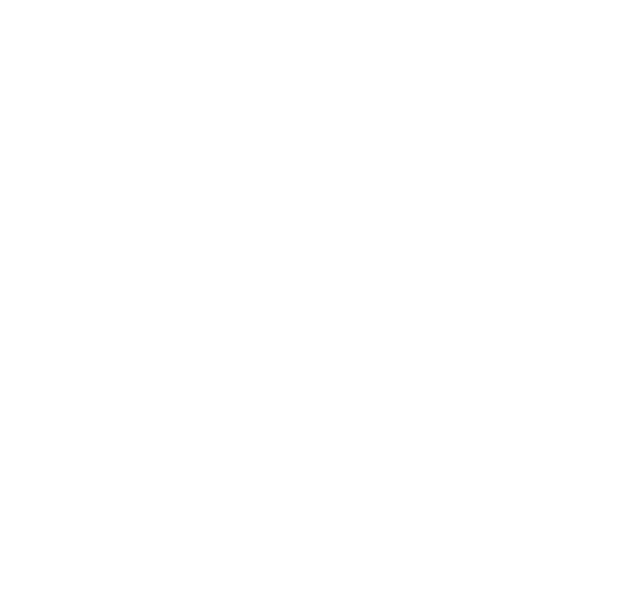
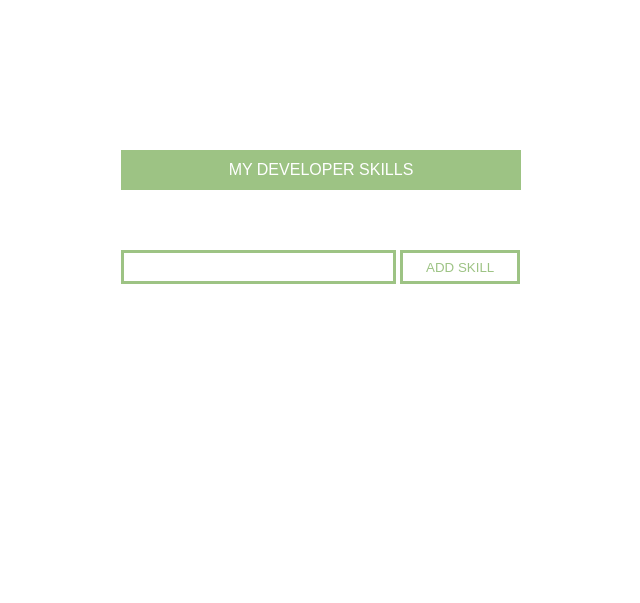
Before and after one commit to jfranzm/jQuery-Lab, a plain HTML site: page index.html in a window 1280 px wide. Shown: the whole page, without its empty margins (319-959 px from the left). Drawn offline with nearby package versions, Linux system fonts and the light colour scheme.

Commit message:
update UI and fx

```diff
--- a/css/main.css
+++ b/css/main.css
@@ -0,0 +1,113 @@
+* {
+    aspect-ratio: 1 / 1;
+}
+
+body {
+    margin: 0;
+    overflow: hidden;
+}
+
+#container {
+    position: absolute;
+    --Height: 500px;
+    --Width: 400px;
+    height: var(--Height);
+    width: var(--Width);
+    top: calc(50% - var(--Height)/2);
+    left: calc(50% - var(--Width)/2);
+}
+:root{
+    --headerHeight: 5vh;
+}
+
+#heading {
+    position: absolute;
+    display: flex;
+    font-family: arial;
+    background-color: rgba(157, 195, 132);
+    color: white;
+    width: 100%;
+    height: var(--headerHeight);
+    justify-content: center;
+    align-items: center;
+    text-align: center;
+}
+
+#content {
+    position: absolute;
+    top: var(--headerHeight);
+    height: calc(100% - var(--headerHeight) - 50px);
+    width: 100%;
+    overflow: scroll;
+}
+
+#btm-row {
+    position: absolute;
+    min-height: fit-content;
+    max-height: fit-content;
+    height: 50px;
+    width: 100%;
+    margin-top: 1rem;
+    gap: 10px;
+    bottom: 0;
+}
+input {
+    border: rgba(157, 195, 132) solid 3px;
+}
+#input {
+    height: 1.65rem;
+    width: 66.3%;
+    min-width: 0;
+}
+button {
+    border: rgba(157, 195, 132) solid 3px;
+    color: rgba(157, 195, 132);
+    background-color: white;
+    height: 2.15rem;
+    min-width: 0;
+    width: 30%;
+    margin-bottom: 0;
+}
+
+.skill-cells {
+    width: 100%;
+    height: 2rem;
+    padding: .5rem;
+}
+
+.deleteButtons {
+    width: 1rem;
+    height: 1rem;
+    padding: 1rem;
+    border: none;
+    text-align: center;
+    display: flex;
+    justify-content: center;
+    align-items: center;
+    float: left;
+    background-color: red;
+    color: white;
+    font-family: Arial;
+}
+
+.label-class {
+    float: right;
+    width: calc(100% - 3.5rem);
+    right: .5rem;
+    height: 2rem;
+    position: absolute;
+    display: flex;
+    align-items: center;
+    text-align: left;
+    color: orange;
+    font-family: Arial;
+}
+
+::-webkit-scrollbar {
+    width: 0;
+    background: transparent;
+}
+
+::-webkit-scrollbar-thumb {
+    background: transparent;
+}
--- a/index.html
+++ b/index.html
@@ -4,7 +4,7 @@
     <meta charset="UTF-8">
     <meta http-equiv="X-UA-Compatible" content="IE=edge">
     <meta name="viewport" content="width=device-width, initial-scale=1.0">
-    <title>Document</title>
+    <title>jQuery Lab</title>
     <script
 src="https://code.jquery.com/jquery-3.3.1.min.js"
 integrity="sha256-FgpCb/KJQlLNfOu91ta32o/NMZxltwRo8QtmkMRdAu8="
@@ -13,6 +13,24 @@ crossorigin="anonymous"></script>
     <link rel="stylesheet" href='css/main.css'>
 </head>
 <body>
+    <div id="container">
+        <div id="heading">MY DEVELOPER SKILLS</div>
+        <div id="content">
 
+            <template>
+            <div class="skill-cells">
+                <button class="deleteButtons">x</button>
+                <label class='label-class'for="iodasj">crossorigin</label>
+            </div>
+            </template>
+
+
+
+        </div>
+        <div id="btm-row">
+            <input id="input"type="text">
+            <button id="add" type="button" onclick="addContent()">ADD SKILL</button>
+        </div>
+    </div>
 </body>
 </html>
--- a/js/main.js
+++ b/js/main.js
@@ -0,0 +1,26 @@
+function addContent(){
+    content = document.getElementById("content");
+    // Creating the field object to be appended
+    let newSkillsCell = document.createElement("div");
+    newSkillsCell.classList.add("skill-cells");
+
+    let textLabel = document.createElement("label");
+    textLabel.classList.add("label-class");
+    textLabel.innerHTML = document.getElementsByTagName('input')[0].value;
+
+    let deleteButton = document.createElement("button");
+    deleteButton.classList.add("deleteButtons");
+    deleteButton.innerHTML = "×";
+    deleteButton.addEventListener("click",deleteSkill);
+    content.appendChild(newSkillsCell);
+    newSkillsCell.appendChild(deleteButton);
+    newSkillsCell.appendChild(textLabel);
+    console.log("Added");
+    content.scrollTop = content.scrollHeight;
+
+
+}
+
+function deleteSkill(){
+    this.parentElement.remove();
+}
```
